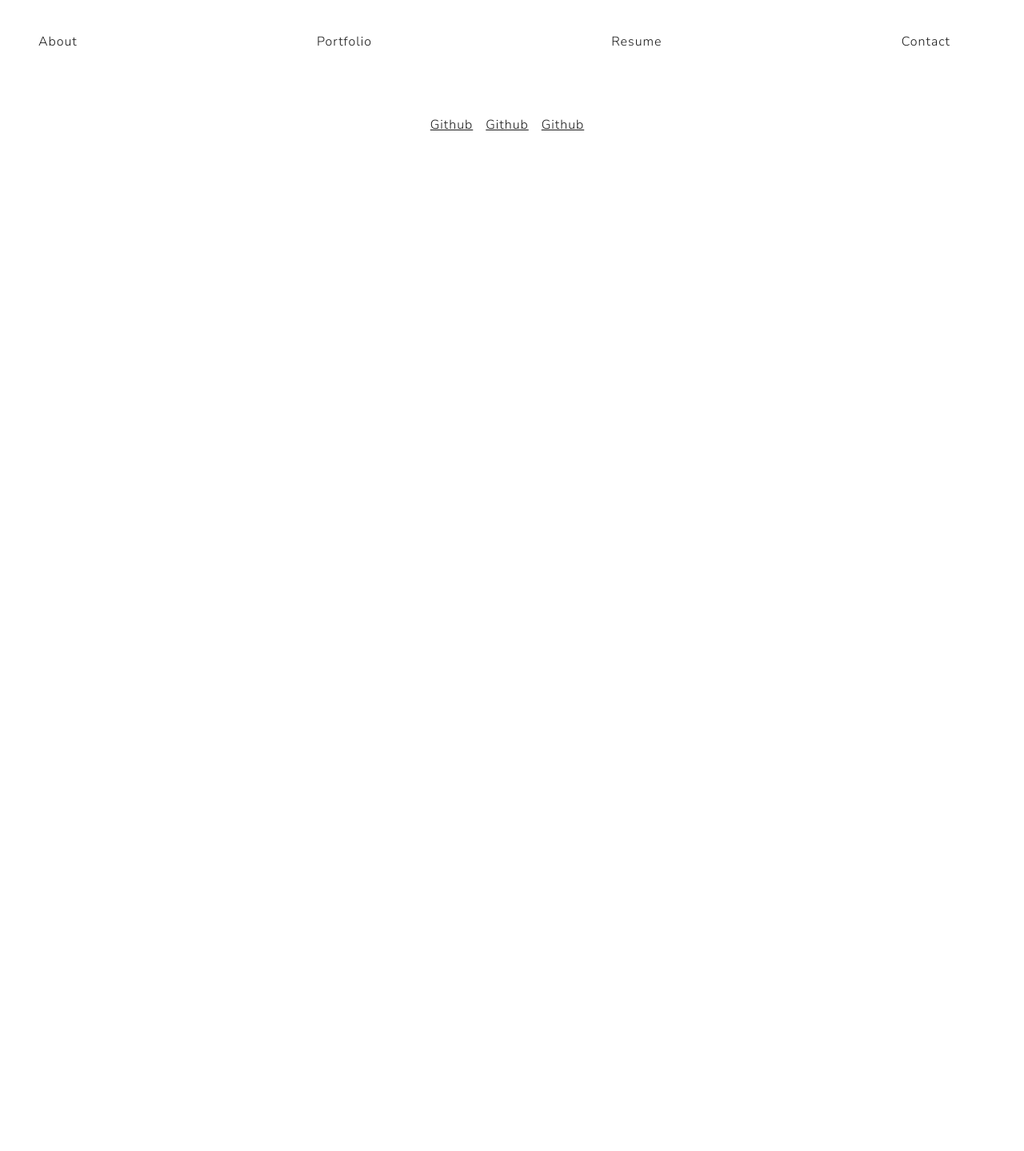
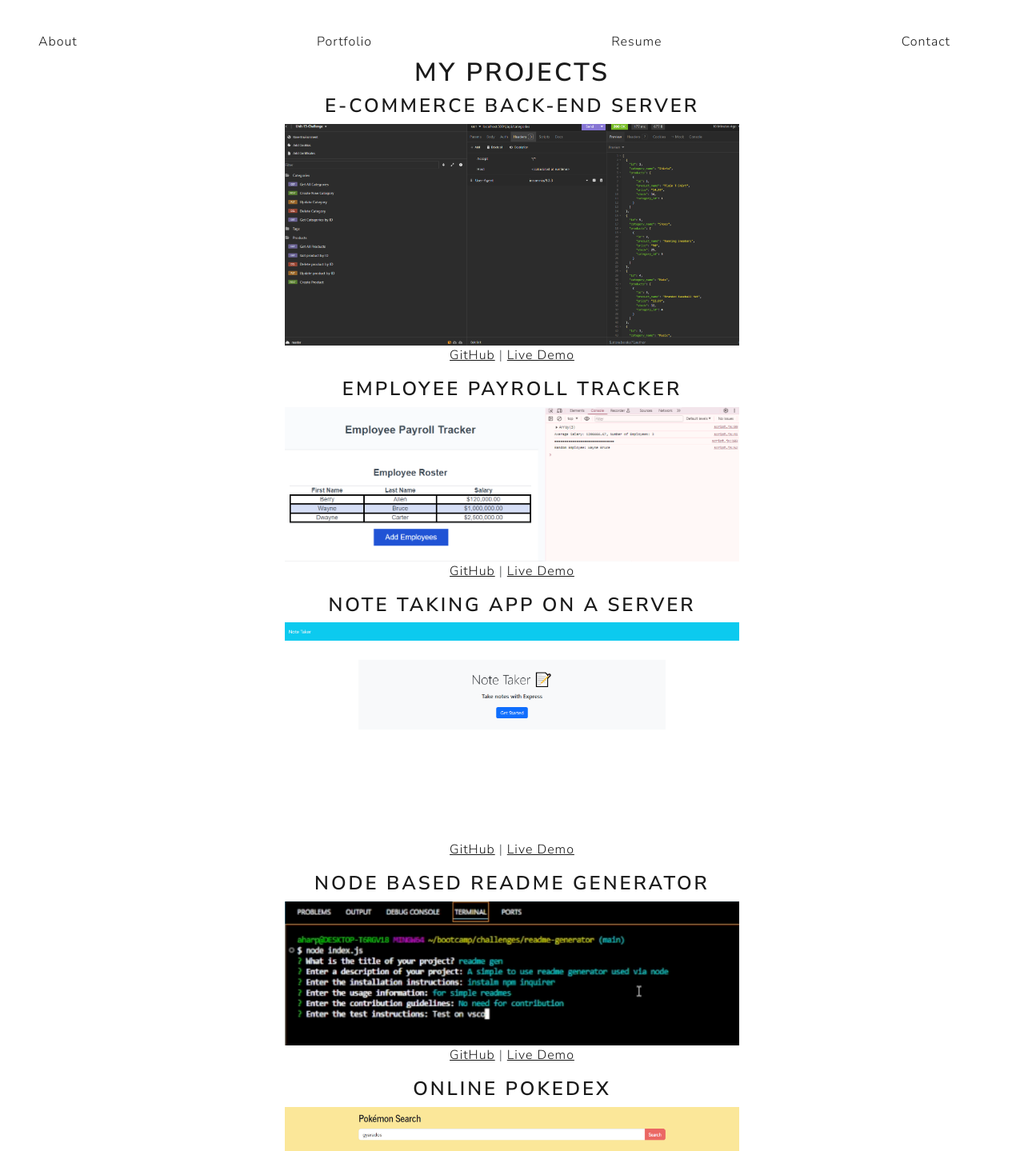
Before and after one commit to aharper2568/react-portfolio, a React (Vite) app: page /Portfolio in a window 1280 px wide. Shown: the top 1439 px of the page at 80% size. Before the commit the page ends 800 px from the top, so only its background shows below. Built offline with nearby package versions, Linux system fonts and the light colour scheme.

Commit message:
imported images, array of project objects to map over and render projects dynamically

```diff
--- a/src/pages/Portfolio.jsx
+++ b/src/pages/Portfolio.jsx
@@ -1,3 +1,64 @@
+import Project from "../components/Projects";
+import ECBS from "../assets/ECBS.png"
+import PRT from "../assets/PRT.png"
+import NTS from "../assets/NTS.png"
+import RMG from "../assets/RMG.png"
+import WBP from "../assets/WBP.png"
+import STP from "../assets/STP.png"
+
 export default function Portfolio() {
-
-}
+  const projects = [
+    {
+      title: "E-Commerce Back-End Server",
+      image: ECBS,
+      githubLink: "https://github.com/aharper2568/E-Commerce-Back-End-Server",
+      liveLink: "https://github.com/aharper2568/E-Commerce-Back-End-Server",
+    },
+    {
+      title: "Employee Payroll Tracker",
+      image: PRT,
+      githubLink: "https://github.com/aharper2568/payroll-tracker",
+      liveLink: "https://aharper2568.github.io/payroll-tracker/",
+    },
+    {
+      title: "Note Taking App on a Server",
+      image: NTS,
+      githubLink: "https://github.com/aharper2568/note-taker-server",
+      liveLink: "https://note-taker-server-9tay.onrender.com/",
+    },
+    {
+      title: "Node Based README Generator",
+      image: RMG,
+      githubLink: "https://github.com/aharper2568/readme-generator",
+      liveLink: "https://github.com/aharper2568/readme-generator",
+    },
+    {
+      title: "Online Pokedex",
+      image: WBP,
+      githubLink: "https://github.com/aharper2568/web-pokedex",
+      liveLink: "https://aharper2568.github.io/web-pokedex/",
+    },
+    {
+      title: "Online Task-Board w/ local storage saving",
+      image: STP,
+      githubLink: "https://github.com/aharper2568/simple-taskboard",
+      liveLink: "https://aharper2568.github.io/web-pokedex/",
+    },
+  ];
+  return (
+    <div>
+      <h1>My Projects</h1>
+      <div className="project-list">
+        {projects.map((project, index) => (
+          <Project
+            key={index}
+            title={project.title}
+            image={project.image}
+            githubLink={project.githubLink}
+            liveLink={project.liveLink}
+          />
+        ))}
+      </div>
+    </div>
+  );
+};
```
